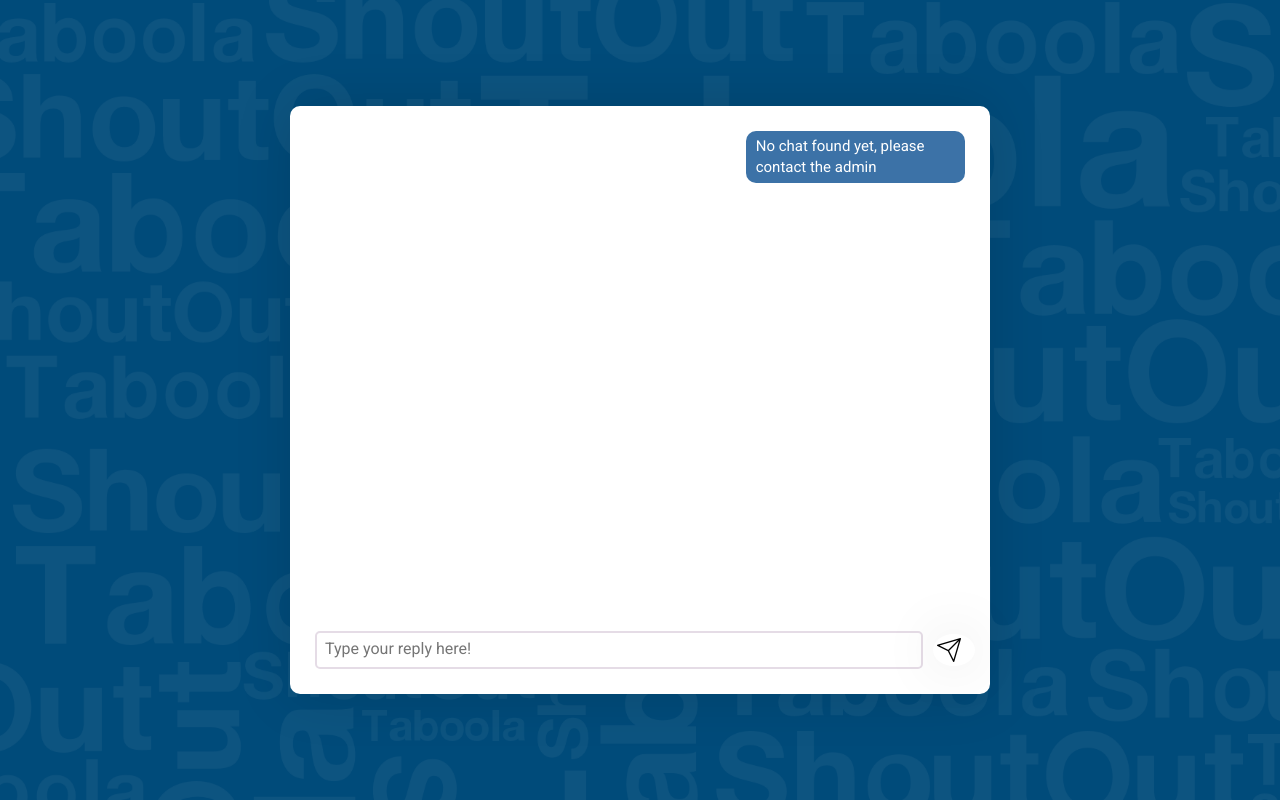
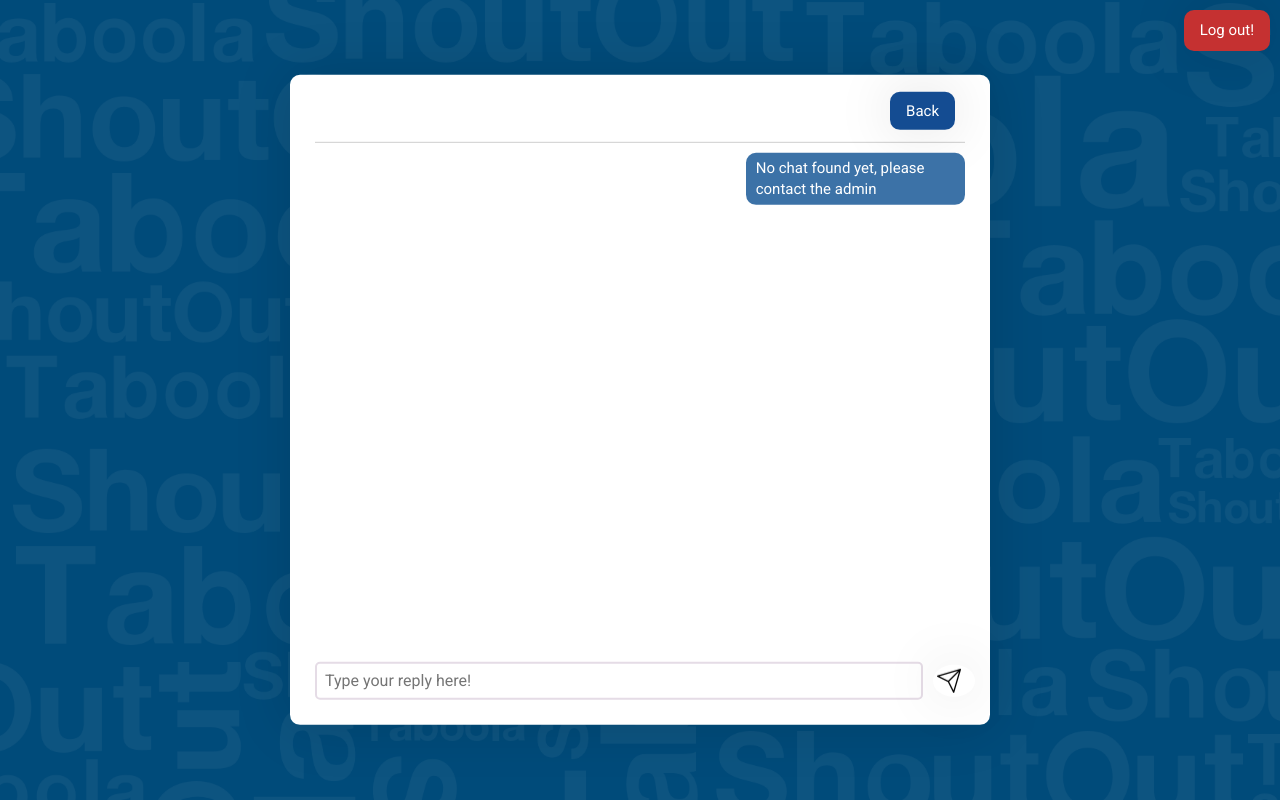
Before and after one commit to lovleshyadav/hr-feedback-tool, a React (Create React App) app: page /queryChatWindow in a window 1280 px wide. Built offline with nearby package versions, Linux system fonts and the light colour scheme.

Commit message:
Back button working, Log out button not working

```diff
--- a/src/App.css
+++ b/src/App.css
@@ -404,4 +404,44 @@
 .queryChatWindow{
   overflow-y: scroll;
   height: 500px;
+  border-top: 1px solid #cecece;
+  margin: 20px 0;
+  padding: 10px 0;
 }
+
+.backBtnWrapper{
+  text-align: right;
+}
+
+.backBtn{
+  color: white;
+  padding: 10px 16px;
+  text-align: center;
+  margin-right: 10px;
+  margin-bottom: 15px;
+  margin-top: 10px;
+  border-radius: 10px;
+  background-color: #144c92;
+  font-size: 15px;
+  box-shadow: 0 0 57px rgba(0,0,0,0.13);
+  cursor: pointer;
+  border: none;
+}
+
+.logoutBtn{
+  color: white;
+  padding: 10px 16px;
+  text-align: center;
+  margin-right: 10px;
+  margin-bottom: 15px;
+  margin-top: 10px;
+  border-radius: 10px;
+  background-color: #c53131;;
+  font-size: 15px;
+  box-shadow: 0 0 57px rgba(0,0,0,0.13);
+  cursor: pointer;
+  border: none;
+  position: absolute;
+  top: 0;
+  right: 0;
+}
--- a/src/components/QueryChatWindow.js
+++ b/src/components/QueryChatWindow.js
@@ -3,6 +3,8 @@
 import QueryChat from './QueryChat';
 // import {addUserHash, getUserFeedbacks, isLoggedIn} from "../actions";
 import {connect} from "react-redux";
+import { Link } from 'react-router-dom';
+
 class QueryChatWindow extends Component {
 
     queryresponse = {response: {response: [
@@ -27,14 +29,26 @@
 
         return (
             <div>
-                {/* <button onClick={createBrowserHistory.goBack}>Back</button> */}
+                <Link className="logoutBtn" to={{
+                    pathname:'/login',
 
-            <div className="chatScreenWrapper">
-                <div className="queryChatWindow">
-                    <QueryChat queryresponse={this.queryresponse}/>
+                }} >Log out!</Link>
+                <div className="chatScreenWrapper">
+                    <div className="backBtnWrapper">
+                    <Link className="backBtn" to={{
+                    pathname:'/QueryListTable',
+                    queryresponse:{
+                        response: this.props.query
+                    },
+                    userHash: this.props.userHash
+                }} >Back</Link>
+                    </div>
+
+                    <div className="queryChatWindow">
+                        <QueryChat queryresponse={this.queryresponse}/>
+                    </div>
+                    <QueryChatForm userHash={this.props.userHash} queryresponse={this.queryresponse} addUserresponse={this.props.addUserresponse}/>
                 </div>
-                <QueryChatForm userHash={this.props.userHash} queryresponse={this.queryresponse} addUserresponse={this.props.addUserresponse}/>
-            </div>
             </div>
 
         )
--- a/src/components/QueryListTable.js
+++ b/src/components/QueryListTable.js
@@ -2,11 +2,16 @@
 import QueryListNav from './QueryListNav';
 import QueryList from './QueryList';
 import NavBar from './NavBar';
+import { Link } from 'react-router-dom';
 
 class QueryListTable extends Component {
     render() {
         return (
             <div>
+                <Link className="logoutBtn" to={{
+                    pathname:'/login'
+                }} >Log out!</Link>
+
                 <NavBar/>
             <div className="queryList">
                 <QueryListNav/>
--- a/src/components/SendQuery.js
+++ b/src/components/SendQuery.js
@@ -1,5 +1,6 @@
 import React, { useState } from "react";
 import NavBar from './NavBar';
+import { Link } from 'react-router-dom';
 
 function SendQuery({handleSendQuery}) {
 
@@ -13,6 +14,9 @@
   return (
 
     <div>
+        <Link className="logoutBtn" to={{
+                    pathname:'/login'
+                }} >Log out!</Link>
 
 <NavBar/>
 
```
